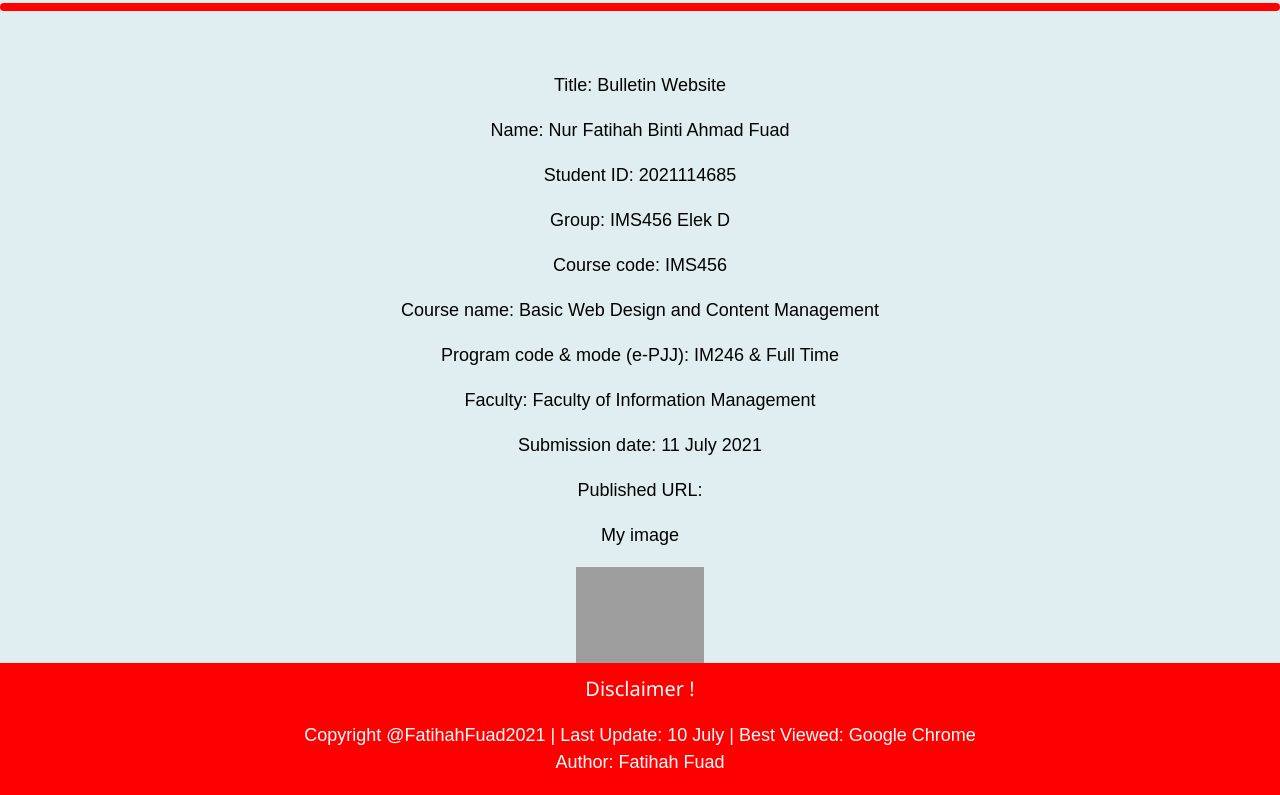
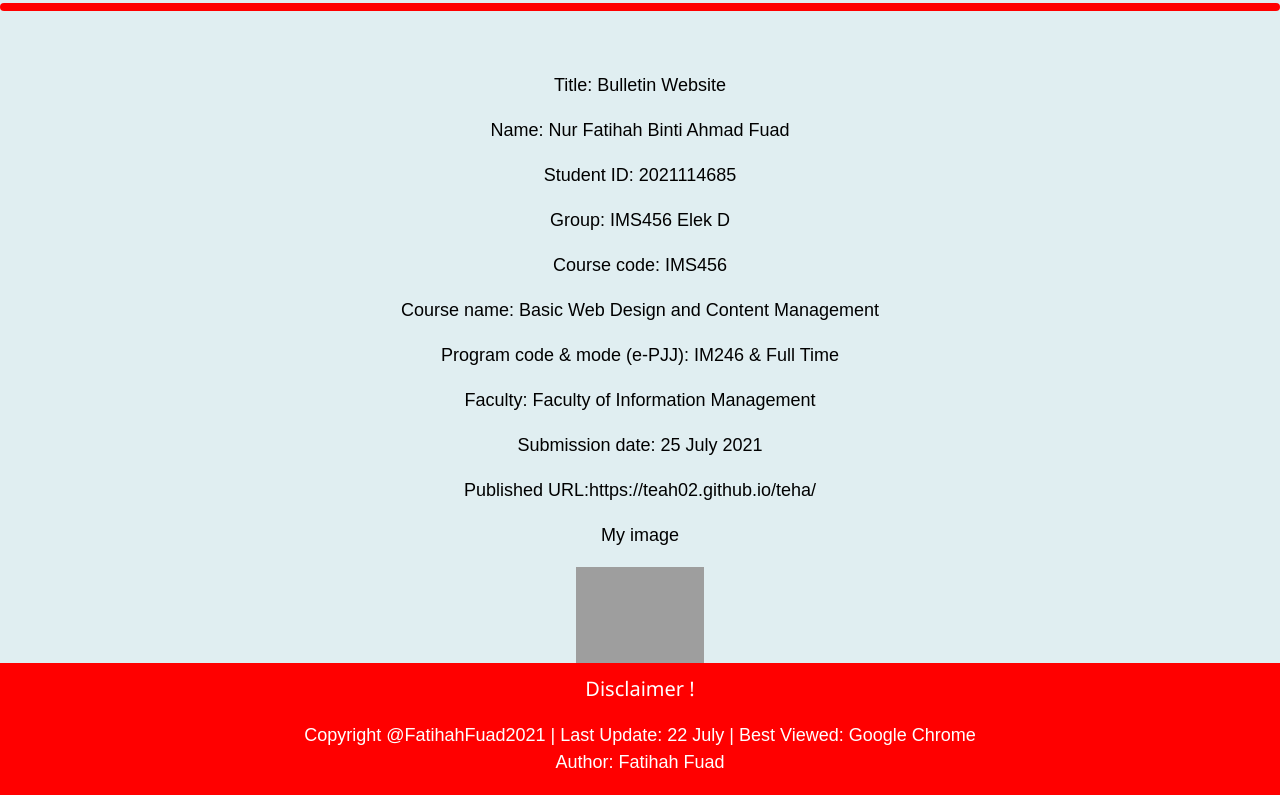
Before and after one commit to Teah02/teha, a plain HTML site: page aboutme.html in a window 1280 px wide. Shown: the part 246-1041 px from the top of the page. Drawn offline with nearby package versions, Linux system fonts and the light colour scheme; grey boxes are pictures that could not be loaded.

Commit message:
Update aboutme.html

```diff
--- a/aboutme.html
+++ b/aboutme.html
@@ -36,8 +36,8 @@
 <p>Course name: Basic Web Design and Content Management</p>
 <p>Program code & mode (e-PJJ): IM246 & Full Time</p>
 <p>Faculty: Faculty of Information Management</p>
-<p>Submission date: 11 July 2021</p>
-<p>Published URL:</p>
+<p>Submission date: 25 July 2021</p>
+<p>Published URL:https://teah02.github.io/teha/</p>
 <p>My image</p>
 <img class="me" src="image/student.jpg" style="width:10%">
 
@@ -45,7 +45,7 @@
   <h4>Disclaimer !</h4>
 
 <footer>
-  <p>Copyright @FatihahFuad2021 | Last Update: 10 July | Best Viewed: Google Chrome
+  <p>Copyright @FatihahFuad2021 | Last Update: 22 July | Best Viewed: Google Chrome
   <br>
   Author: Fatihah Fuad
 </footer>
```
